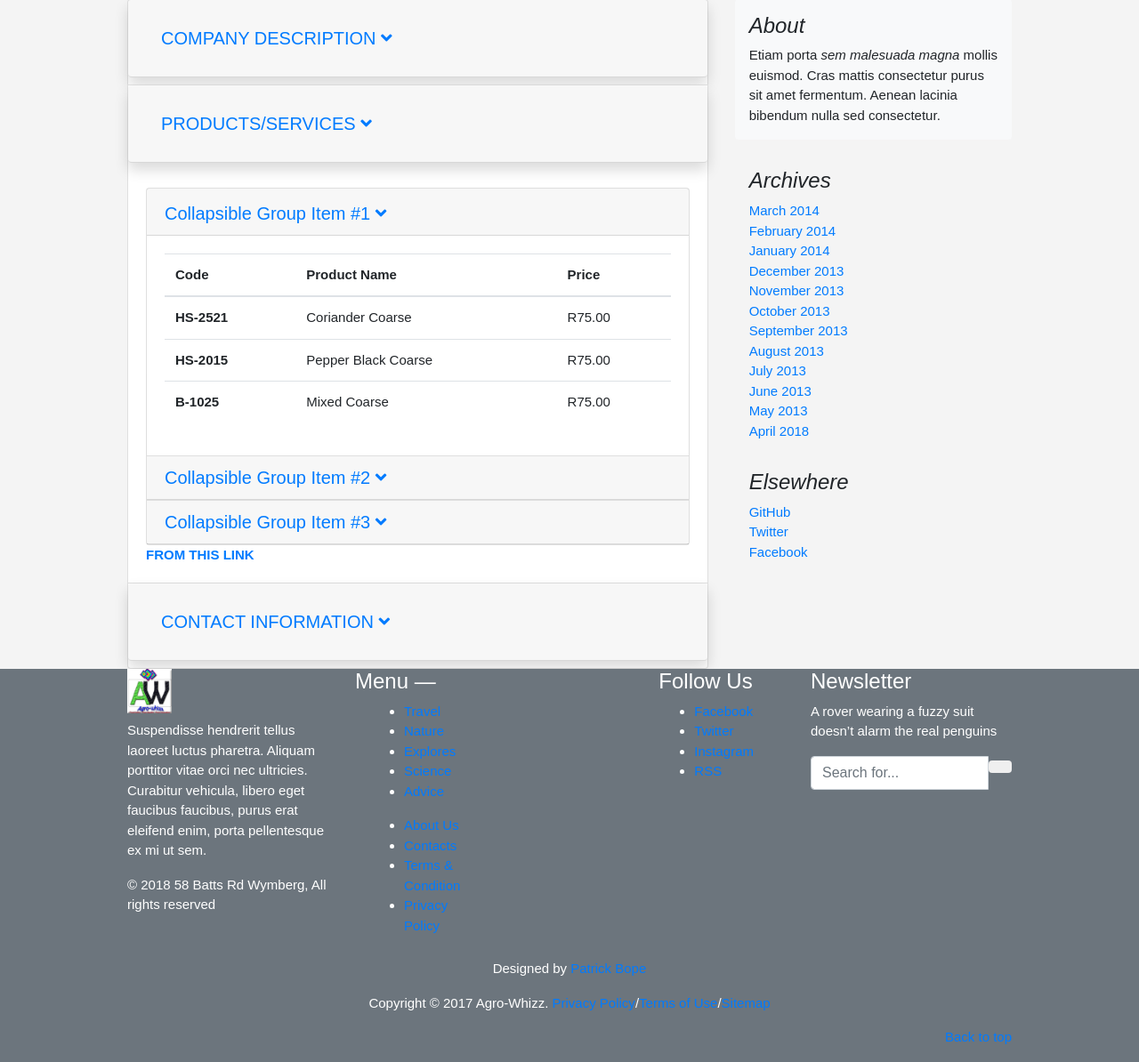
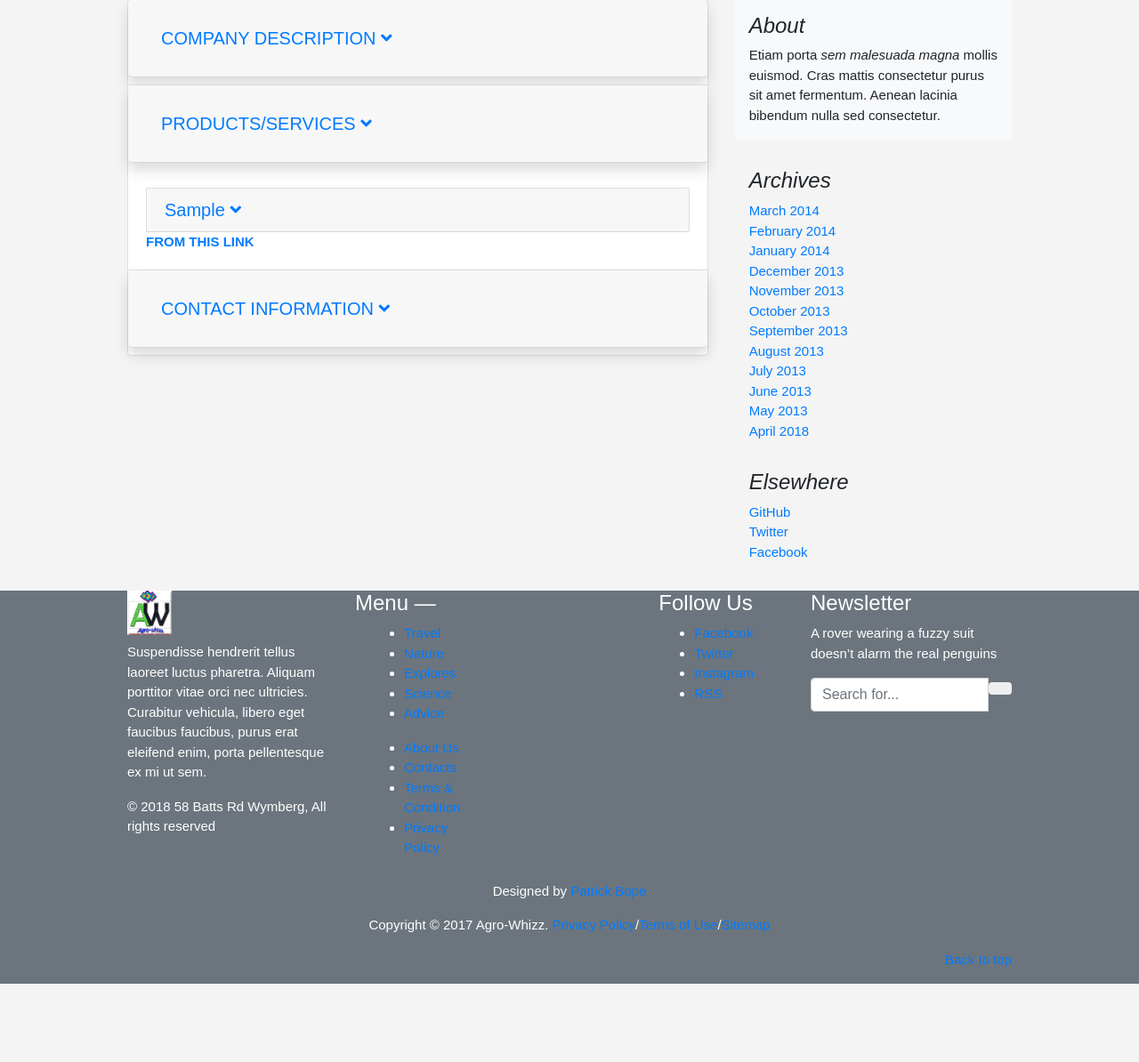
Before and after one commit to patbpm/whizzproject, a Django app: page /agrodata/foodindustrydata/1/companydetails/1/ in a window 1280 px wide, after a click on "PRODUCTS/SERVICES". Shown: the part 597-1791 px from the top of the page at 89% size. After the commit the page ends 1703 px from the top, so only its background shows below. Run offline with Django 3.2, Linux system fonts and the light colour scheme; tables that the repository leaves empty hold one stand-in row (values such as "Sample post"); some libraries are stand-ins or nearby versions.

Commit message:
Adding the list of  Ingredienmts Categories and ingredients

```diff
--- a/agrowhizz/agrodata/models.py
+++ b/agrowhizz/agrodata/models.py
@@ -58,7 +58,7 @@ class IngredientsCategories(models.Model):
 class Ingredients(models.Model):
     name = models.CharField(max_length=200)
     category = models.ForeignKey(IngredientsCategories, related_name='Ingredients',on_delete=models.PROTECT)
-    company_name = models.ForeignKey(Company, related_name='Ingredients',on_delete=models.PROTECT)
+    company_name = models.ForeignKey(Company, related_name='companyname',on_delete=models.PROTECT)
     product_code = models.CharField(max_length=10)
     last_updated = models.DateTimeField(auto_now_add=True)
 
--- a/agrowhizz/agrodata/templates/agrodata/companyDetails.html
+++ b/agrowhizz/agrodata/templates/agrodata/companyDetails.html
@@ -77,69 +77,21 @@ Company Details
                                                     <!--Accordion wrapper-->
                           <div class="accordion md-accordion" id="accordionEx" role="tablist" aria-multiselectable="true">
 
+                              {% for category in categories %}
                               <!-- Accordion card -->
                               <div class="card">
 
                                 <!-- Card header -->
-                                <div class="card-header" role="tab" id="headingOne1">
-                                  <a data-toggle="collapse" data-parent="#accordionEx78" href="#collapseOne1" aria-expanded="true" aria-controls="collapseOne1">
-                                    <h5 class="mt-1 mb-0">
-                                      Collapsible Group Item #1 <i class="fa fa-angle-down rotate-icon"></i>
+                                <div class="card-header" role="tab" id="headingTwo2">
+                                  <a class="collapsed" data-toggle="collapse" data-parent="#accordionEx" href="#a{{ category.id }}" aria-expanded="false" aria-controls="collapseTwo2">
+                                    <h5 class="mb-0">
+                                        {{ category.category }} <i class="fa fa-angle-down rotate-icon"></i>
                                     </h5>
                                   </a>
                                 </div>
 
                                 <!-- Card body -->
-                                <div id="collapseOne1" class="collapse show" role="tabpanel" aria-labelledby="headingOne1" data-parent="#accordionEx">
-                                  <div class="card-body ">
-                                    <table class="table table-hover">
-                                      <thead>
-                                        <tr>
-                                          <th scope="col">Code</th>
-                                          <th scope="col">Product Name</th>
-                                          <th scope="col">Price</th>
-
-                                        </tr>
-                                      </thead>
-                                      <tbody>
-                                        <tr>
-                                          <th scope="row">HS-2521</th>
-                                          <td>Coriander Coarse</td>
-                                          <td>R75.00</td>
-
-                                        </tr>
-                                        <tr>
-                                          <th scope="row">HS-2015</th>
-                                          <td>Pepper Black Coarse</td>
-                                          <td>R75.00</td>
-                                        </tr>
-                                        <tr>
-                                          <th scope="row">B-1025</th>
-                                          <td>Mixed Coarse</td>
-                                          <td>R75.00</td>
-                                        </tr>
-                                      </tbody>
-                                    </table>
-                                  </div>
-                                </div>
-
-                              </div>
-                              <!-- Accordion card -->
-
-                              <!-- Accordion card -->
-                              <div class="card">
-
-                                <!-- Card header -->
-                                <div class="card-header" role="tab" id="headingTwo2">
-                                  <a class="collapsed" data-toggle="collapse" data-parent="#accordionEx" href="#collapseTwo2" aria-expanded="false" aria-controls="collapseTwo2">
-                                    <h5 class="mb-0">
-                                      Collapsible Group Item #2 <i class="fa fa-angle-down rotate-icon"></i>
-                                    </h5>
-                                  </a>
-                                </div>
-
-                                <!-- Card body -->
-                                <div id="collapseTwo2" class="collapse" role="tabpanel" aria-labelledby="headingTwo2" data-parent="#accordionEx">
+                                <div id="a{{ category.id }}" class="collapse" role="tabpanel" aria-labelledby="headingTwo2" data-parent="#accordionEx">
                                   <div class="card-body">
                                      <!-- Table responsive wrapper -->
                                     <div class="table-responsive mx-3">
@@ -188,29 +140,7 @@ Company Details
 
                               </div>
                               <!-- Accordion card -->
-
-                              <!-- Accordion card -->
-                              <div class="card">
-
-                                <!-- Card header -->
-                                <div class="card-header" role="tab" id="headingThree3">
-                                  <a class="collapsed" data-toggle="collapse" data-parent="#accordionEx" href="#collapseThree3" aria-expanded="false" aria-controls="collapseThree3">
-                                    <h5 class="mb-0">
-                                      Collapsible Group Item #3 <i class="fa fa-angle-down rotate-icon"></i>
-                                    </h5>
-                                  </a>
-                                </div>
-
-                                <!-- Card body -->
-                                <div id="collapseThree3" class="collapse" role="tabpanel" aria-labelledby="headingThree3" data-parent="#accordionEx">
-                                  <div class="card-body">
-                                    Anim pariatur cliche reprehenderit, enim eiusmod high life accusamus terry richardson ad squid. 3 wolf moon officia aute, non cupidatat skateboard dolor brunch. Food truck quinoa nesciunt laborum eiusmod. Brunch 3 wolf moon tempor, sunt aliqua put a bird on it squid single-origin coffee nulla assumenda shoreditch et. Nihil anim keffiyeh helvetica, craft beer labore wes anderson cred nesciunt sapiente ea proident. Ad vegan excepteur butcher vice lomo. Leggings occaecat craft beer farm-to-table, raw denim aesthetic synth nesciunt you probably haven't heard of them accusamus labore sustainable VHS.
-                                  </div>
-                                </div>
-
-                              </div>
-                              <!-- Accordion card -->
-
+                              {% endfor %}
                             </div>
                             <!-- Accordion wrapper -->
                     <a href="https://www.thefoodsafetynetwork.co.za/about-us"><strong>FROM THIS LINK</strong> </a>
--- a/agrowhizz/agrodata/views.py
+++ b/agrowhizz/agrodata/views.py
@@ -1,5 +1,5 @@
 from django.shortcuts import render, get_object_or_404
-from .models import Database, Company, CompanyAddress
+from .models import Database, Company, CompanyAddress, IngredientsCategories, Ingredients
 from django.contrib.auth.decorators import login_required
 # Create your views here.
 def agrodata(request):
@@ -31,11 +31,12 @@ def companyDetails(request, pk, company_pk):
 
     company = get_object_or_404(Company, database__pk=pk, pk=company_pk)
     addresses = company.companyAddress.get()
+    categories = IngredientsCategories.objects.all()
     context = {
 
        'company': company,
        'addresses': addresses,
-
+       'categories': categories,
 
     }
     return render(request, 'agrodata/companyDetails.html', context)
```
